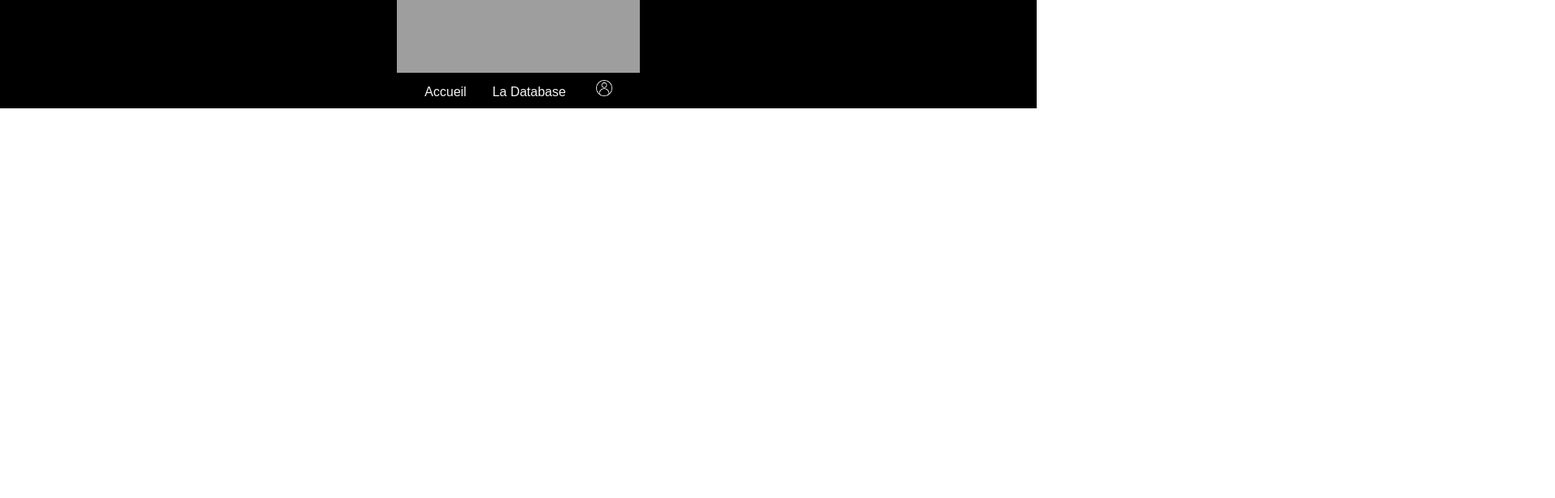
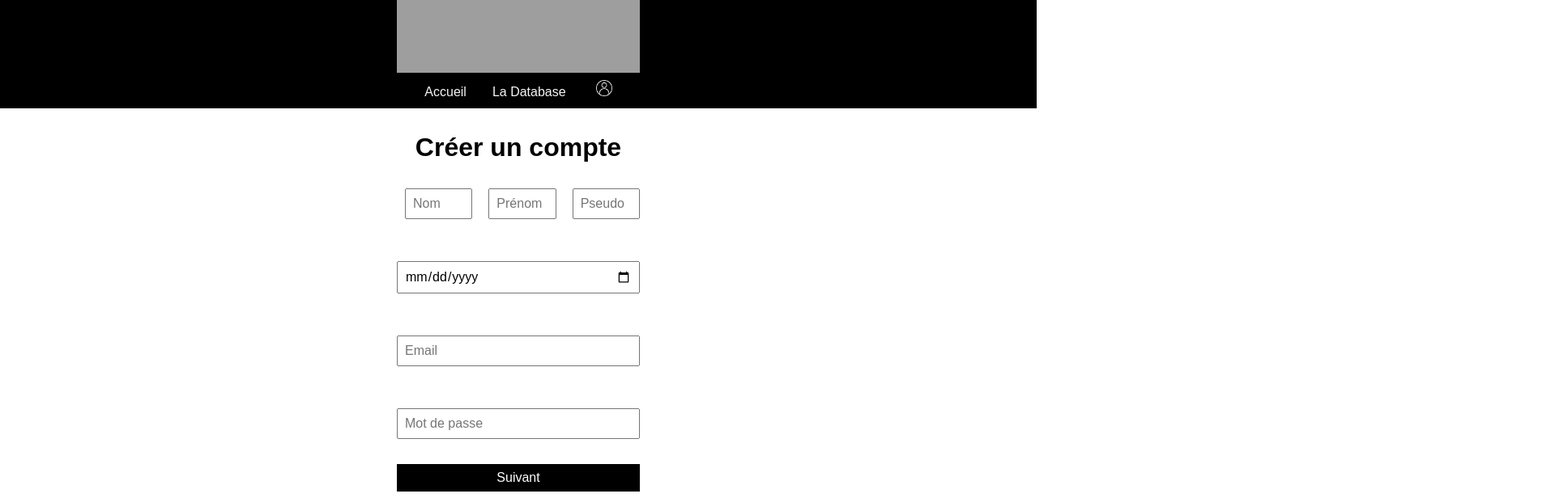
Before and after one commit to Benoit-Hayet/The-Horror-Database-Frontend, an Angular app: page /create-account in a window 1280 px wide. Shown: the top 616 px of the page at 81% size, 1920 px wide, since content can reach past the window. Built offline with nearby package versions, Linux system fonts and the light colour scheme; grey boxes are pictures that could not be loaded.

Commit message:
Token Ok

```diff
--- a/src/app/create-account/create-account.component.scss
+++ b/src/app/create-account/create-account.component.scss
@@ -1,12 +1,12 @@
 .registerContainer {
     display: flex;
     align-items: center;
-    justify-content: center;
+    justify-content: flex-start;
     height: 100vh;
     min-height: 100vh;
     flex-direction: column;
     text-align: center;
-    margin :35px;
+    margin: 20px;
   }
 
   h1 {
@@ -67,31 +67,9 @@
 }
 @media screen and (min-width: 1200px) {
   .registerContainer {
-      display: flex;
-      align-items: center;
-      justify-content: flex-start;
-      justify-content: center;
-      height: 100vh;
-      flex-direction: column;
-      text-align: center;
-      width: 60%; /* Définit une largeur raisonnable pour les écrans larges */
-      max-width: 600px; /* Limite la largeur pour éviter que le formulaire soit trop large */
-      margin: 2em auto; /* Centre horizontalement le formulaire */
-      padding: 60em; /* Ajoute un padding léger pour l’espace intérieur */
+    display: flex;
+    align-items: center;
+    flex-direction: column;
+    text-align: center;
   }
 }
-
-
-
-      /*min-height: 90vh; /* Réduit la hauteur pour le remonter
-      flex-direction: column;
-      text-align: center;
-      width: 60%; /* Définit une largeur raisonnable pour les écrans larges
-      max-width: 600px; /* Limite la largeur
-      margin: 2em auto; /* Centre horizontalement le formulaire et ajoute un espace en haut
-      padding: 2em; /* Ajoute un léger padding intérieur
-      box-shadow: 0px 4px 8px rgba(0, 0, 0, 0.1); Ombre pour un effet visuel
-      border-radius: 8px; /* Ajoute un léger arrondi des bords
-      background-color: #f9f9f9; /* Couleur de fond pour détacher le formulaire de l’arrière-plan
-
-*/
--- a/src/app/create-account/create-account.component.ts
+++ b/src/app/create-account/create-account.component.ts
@@ -1,8 +1,8 @@
 import { Component, inject } from '@angular/core';
 import { AbstractControl, FormBuilder, FormGroup, ReactiveFormsModule, Validators } from '@angular/forms';
 import { RouterLink } from '@angular/router';
+import { CommonModule } from '@angular/common';
 import { AuthService } from '../../services/auth.service';
-import { CommonModule } from '@angular/common';
 
 @Component({
   selector: 'app-create-account',
@@ -32,11 +32,11 @@
       const {firstName, lastName, birthdate,username, email, password } = this.registerForm.value;
       const role = 'USER';
       this.authService.register(firstName, lastName, birthdate, username, email, password ,role).subscribe(
-        (response) => {
+        (response: any) => {
           console.log('Inscription réussie', response);
         },
-        (error) => {
-          console.error('Erreur lors de l\'inscription', error);
+        (error: Error) => {
+          console.error('Erreur lors de l\'inscription', error.message);
         }
       );
 
--- a/src/app/login/login.component.html
+++ b/src/app/login/login.component.html
@@ -1,6 +1,6 @@
 <div class="container">
     <h1>Connectez-vous</h1>
-    <form class="form1" [formGroup]="signUpForm" (ngSubmit)="onSubmit()">
+    <form class="form1" [formGroup]="loginForm" (ngSubmit)="onSubmit()" >
         <label for="email"></label>
         <input type="text" id="email" formControlName="email" placeholder="Email">
 
--- a/src/app/login/login.component.ts
+++ b/src/app/login/login.component.ts
@@ -1,23 +1,43 @@
 import { Component, inject } from '@angular/core';
-import { FormBuilder, ReactiveFormsModule } from '@angular/forms';
+import {
+  FormBuilder,
+  FormGroup,
+  ReactiveFormsModule,
+  Validators,
+} from '@angular/forms';
 import { RouterLink } from '@angular/router';
+import { AuthService } from '../../services/auth.service';
 
 @Component({
   selector: 'app-login',
   standalone: true,
-  imports: [RouterLink,ReactiveFormsModule],
+  imports: [RouterLink, ReactiveFormsModule],
   templateUrl: './login.component.html',
-  styleUrl: './login.component.scss'
+  styleUrl: './login.component.scss',
 })
 export class LoginComponent {
+ loginForm: FormGroup;
 
-formBuilder = inject(FormBuilder);
-
-signUpForm = this.formBuilder.group ({
-  email:[''],
-  password:[''],
-})
-onSubmit() {
-  console.log(this.signUpForm.value)
+  constructor(
+    private formBuilder: FormBuilder,
+    private authService: AuthService,
+  ) {
+    this.loginForm = this.formBuilder.group({
+      email: ['', [Validators.required, Validators.email]],
+      password: ['', [Validators.required, Validators.minLength(6)]],
+    });
+  }
+  onSubmit(): void {
+    if (this.loginForm.valid) {
+      const { email, password } = this.loginForm.value;
+      this.authService.login(email, password).subscribe(
+        (response) => {
+          this.authService.saveToken(response);
+        },
+        (error) => {
+          console.error("Erreur lors de la connexion", error);
+        },
+      );
+    }
+  }
 }
-}
--- a/src/services/auth.service.ts
+++ b/src/services/auth.service.ts
@@ -1,4 +1,4 @@
-import { HttpClient, HttpHeaders } from '@angular/common/http';
+import { HttpClient } from '@angular/common/http';
 import { Injectable } from '@angular/core';
 import { Observable } from 'rxjs';
 
@@ -17,7 +17,7 @@
 
   login(email: string, password: string): Observable<any> {
     const body = { email, password };
-    return this.http.post<any>(this.authUrl + '/login', body);
+    return this.http.post<any>(this.authUrl + '/login', body, {responseType: 'text' as 'json'});
   }
   saveToken(token: string): void {
     localStorage.setItem('token', token);
```
Also changed, not shown: 1 other file (tests, documents, lock files or other folders).
